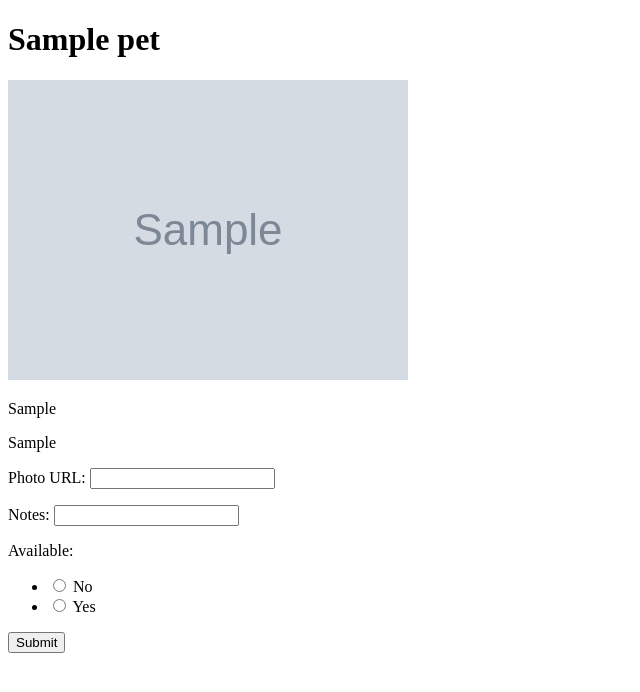
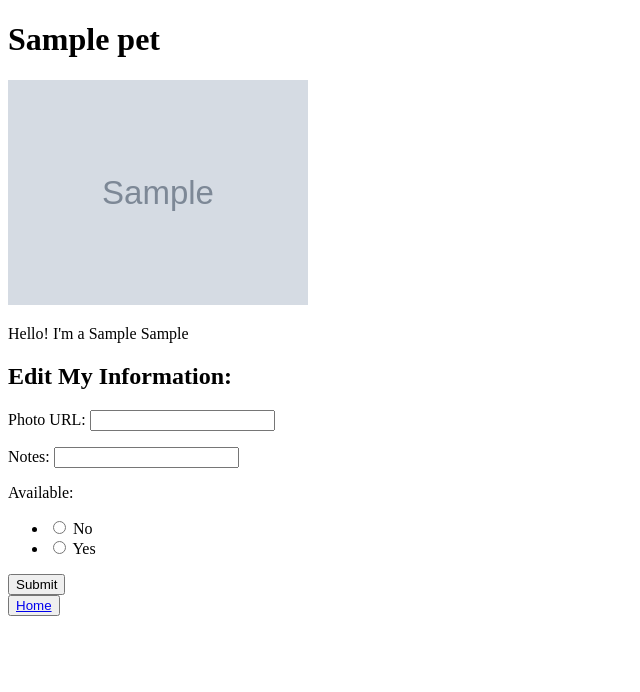
Before and after one commit to brendaliu2/pet-adoption, a Flask app: template templates/edit.html in a window 1280 px wide. Shown: the top 692 px of the page, without its empty margins (0-640 px from the left). Run offline with Flask 2, Linux system fonts and the light colour scheme; the template is opened without the code that fills it: values that come from a table or form of the project are taken from there, others are empty; tables that the repository leaves empty hold one stand-in row (values such as "Sample post"); grey boxes marked "Sample" are stand-in pictures.

Commit message:
fixed edit route

```diff
--- a/app.py
+++ b/app.py
@@ -21,7 +21,7 @@ db.create_all()
 # Having the Debug Toolbar show redirects explicitly is often useful;
 # however, if you want to turn it off, you can uncomment this line:
 #
-# app.config['DEBUG_TB_INTERCEPT_REDIRECTS'] = False
+app.config['DEBUG_TB_INTERCEPT_REDIRECTS'] = False
 
 toolbar = DebugToolbarExtension(app)
 
@@ -72,7 +72,7 @@ def handle_edit_pet(pet_id_number):
     if form.validate_on_submit():
         pet.photo_url = form.photo_url.data
         pet.notes = form.notes.data
-        pet.available = form.available.data
+        pet.available = booleform.available.data
 
         db.session.commit()
         flash(f'Pet {pet.name} updated!')
@@ -80,4 +80,5 @@ def handle_edit_pet(pet_id_number):
         return redirect(f'/{pet_id_number}')
 
     else:
-        return render_template(f'/{pet_id_number}', form=form)
+        #return render_template(f'/{pet_id_number}', form=form)
+        return render_template('edit.html', form=form, pet=pet)
--- a/templates/edit.html
+++ b/templates/edit.html
@@ -6,11 +6,11 @@
 
 <h1>{{ pet.name }}</h1>
 
-<img src="{{pet.photo_url}}" alt="pet-pic">
+<img src="{{pet.photo_url}}" alt="pet-pic" width="300px">
 
-<p>{{pet.age}}</p>
-<p>{{pet.species}}</p>
+<p>Hello! I'm a {{pet.age}} {{pet.species}}</p>
 
+<h2>Edit My Information:</h2>
 
 <form id="pet-edit-form" method="POST">
     {{ form.hidden_tag() }} <!--add type=hidden form fields -->
@@ -31,6 +31,7 @@
 
     <button type="submit">Submit</button>
   </form>
-
-
+  <div>
+  <button><a href="/">Home</a></button>
+  </div>
 {% endblock %}
```
